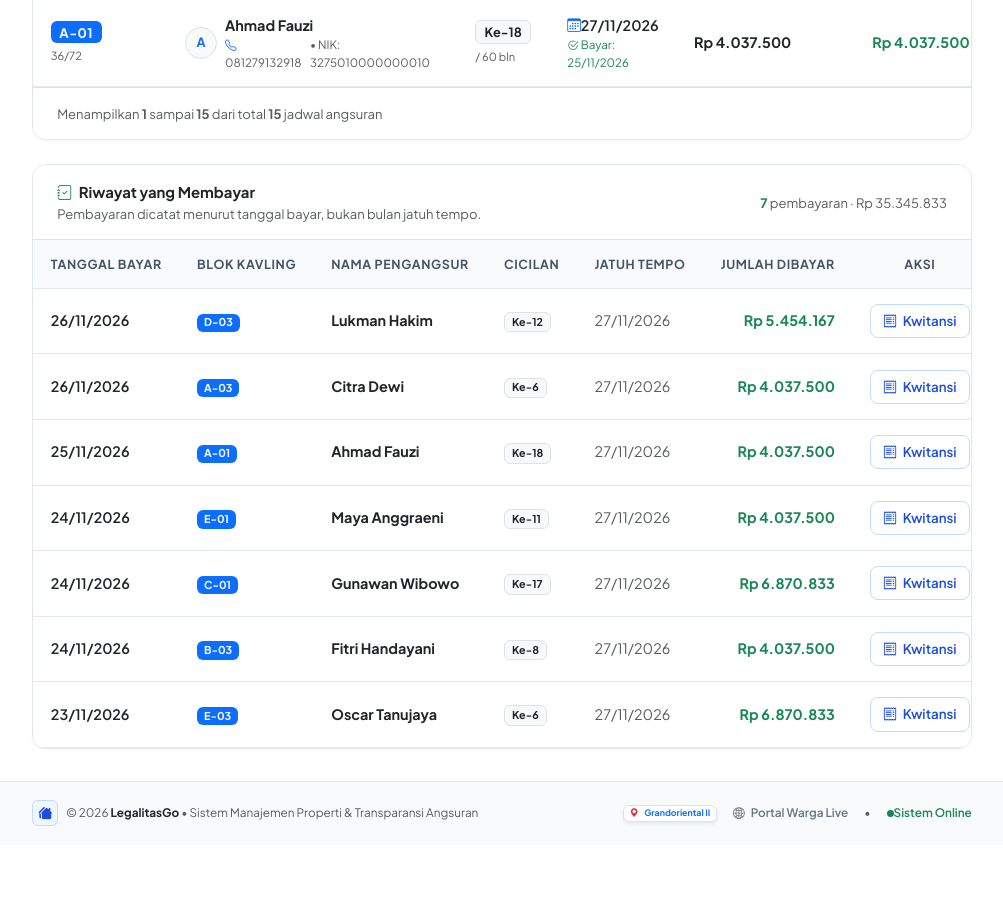
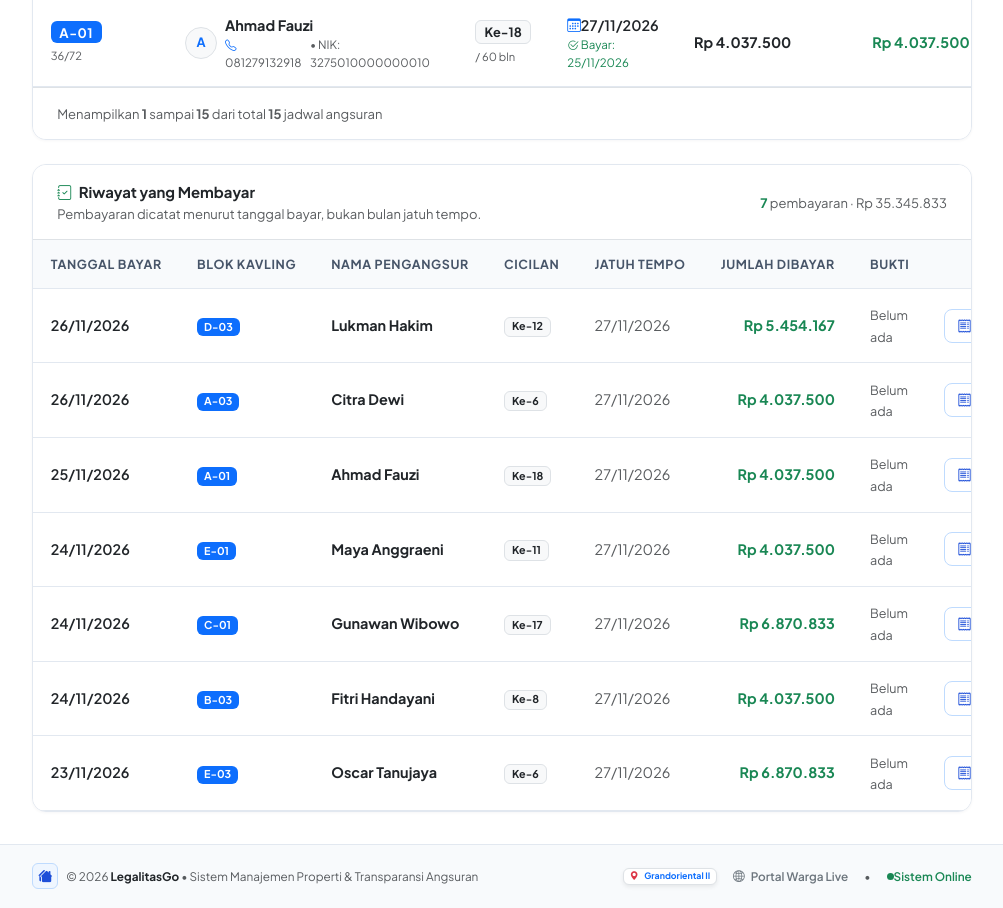
Before and after one commit to f4uz4n/legalitasgo2, a Laravel app: page /pembayaran in a window 1280 px wide. Shown: the part 2139-3047 px from the top of the page, without its empty margins (273-1276 px from the left). Before the commit the page ends 2965 px from the top, so only its background shows below. Run offline with Laravel 12, Linux system fonts and the light colour scheme; a user stored in the database is signed in; data comes from the database, SQL or seed files in the repository; some libraries are stand-ins or nearby versions.

Commit message:
update lihat lampiran angsuran

```diff
--- a/app/Http/Controllers/PembayaranController.php
+++ b/app/Http/Controllers/PembayaranController.php
@@ -8,6 +8,7 @@ use App\Models\KategoriKas;
 use App\Models\Penghuni;
 use Carbon\Carbon;
 use Illuminate\Http\Request;
+use Illuminate\Support\Facades\Storage;
 
 class PembayaranController extends Controller
 {
@@ -147,7 +148,7 @@ class PembayaranController extends Controller
 
         $angsuran = $query->paginate(20)->withQueryString();
 
-        $riwayat = Angsuran::with(['penghuni']);
+        $riwayat = Angsuran::with(['penghuni', 'kasMasuk']);
         if ($user && $user->isWarga()) {
             $riwayat->where('penghuni_id', $user->penghuni?->id ?? 0);
         }
@@ -311,12 +312,27 @@ class PembayaranController extends Controller
 
     public function show(Angsuran $angsuran)
     {
+        $this->pastikanBolehMelihat($angsuran);
+
+        $angsuran->load(['penghuni.perumahan', 'kasMasuk', 'pengambilanKwitansi']);
+        return view('pembayaran.show', compact('angsuran'));
+    }
+
+    public function bukti(Angsuran $angsuran)
+    {
+        $this->pastikanBolehMelihat($angsuran);
+        $angsuran->loadMissing('kasMasuk');
+        $path = $angsuran->bukti_bayar ?: $angsuran->kasMasuk?->bukti_file;
+        abort_unless($path && Storage::disk('public')->exists($path), 404);
+
+        return Storage::disk('public')->response($path);
+    }
+
+    private function pastikanBolehMelihat(Angsuran $angsuran): void
+    {
         $user = auth()->user();
         if ($user && $user->isWarga() && $angsuran->penghuni_id !== $user->penghuni?->id) {
             abort(403, 'Anda tidak memiliki hak akses untuk melihat rincian pembayaran ini.');
         }
-
-        $angsuran->load(['penghuni.perumahan', 'kasMasuk', 'pengambilanKwitansi']);
-        return view('pembayaran.show', compact('angsuran'));
     }
 }
--- a/resources/views/pembayaran/index.blade.php
+++ b/resources/views/pembayaran/index.blade.php
@@ -416,21 +416,21 @@
                                          style="width: 38px; height: 38px; flex-shrink: 0;"
                                          data-bs-toggle="modal"
                                          data-bs-target="#modalPreviewBukti"
-                                         data-img="{{ Storage::url($buktiFile) }}"
+                                         data-img="{{ route('pembayaran.bukti', $a) }}"
                                          data-warga="{{ $a->penghuni->nama_lengkap ?? '-' }}"
                                          data-blok="{{ $a->penghuni->blok_kavling ?? '-' }}"
                                          data-ke="{{ $a->angsuran_ke }}"
                                          data-nominal="Rp {{ number_format($a->jumlah_bayar, 0, ',', '.') }}"
                                          data-tgl="{{ $a->tanggal_bayar ? $a->tanggal_bayar->format('d/m/Y') : '-' }}"
                                          title="Klik untuk memperbesar bukti transfer">
-                                        <img src="{{ Storage::url($buktiFile) }}" alt="Bukti" class="w-100 h-100 object-fit-cover">
+                                        <img src="{{ route('pembayaran.bukti', $a) }}" alt="Bukti" class="w-100 h-100 object-fit-cover">
                                     </div>
                                     <div>
                                         <button type="button" class="btn btn-sm btn-link p-0 text-success text-decoration-none fw-bold btn-preview-bukti d-block"
                                                 style="font-size: 0.78rem;"
                                                 data-bs-toggle="modal"
                                                 data-bs-target="#modalPreviewBukti"
-                                                data-img="{{ Storage::url($buktiFile) }}"
+                                                data-img="{{ route('pembayaran.bukti', $a) }}"
                                                 data-warga="{{ $a->penghuni->nama_lengkap ?? '-' }}"
                                                 data-blok="{{ $a->penghuni->blok_kavling ?? '-' }}"
                                                 data-ke="{{ $a->angsuran_ke }}"
@@ -441,11 +441,11 @@
                                         <small class="text-muted" style="font-size: 0.68rem;">Tersimpan</small>
                                     </div>
                                 @elseif($isPdf)
-                                    <a href="{{ Storage::url($buktiFile) }}" target="_blank" class="badge bg-danger-subtle text-danger border border-danger-subtle py-1.5 px-2 text-decoration-none" title="Buka Dokumen PDF">
+                                    <a href="{{ route('pembayaran.bukti', $a) }}" target="_blank" class="badge bg-danger-subtle text-danger border border-danger-subtle py-1.5 px-2 text-decoration-none" title="Buka Dokumen PDF">
                                         <i class="bi bi-file-earmark-pdf-fill me-1"></i> Buka PDF
                                     </a>
                                 @else
-                                    <a href="{{ Storage::url($buktiFile) }}" target="_blank" class="badge bg-primary-subtle text-primary border border-primary-subtle py-1.5 px-2 text-decoration-none" title="Buka Berkas">
+                                    <a href="{{ route('pembayaran.bukti', $a) }}" target="_blank" class="badge bg-primary-subtle text-primary border border-primary-subtle py-1.5 px-2 text-decoration-none" title="Buka Berkas">
                                         <i class="bi bi-paperclip me-1"></i> Lihat Berkas
                                     </a>
                                 @endif
@@ -482,7 +482,7 @@
                     <td class="text-center">
                         <div class="d-inline-flex align-items-center gap-1.5">
                             @if($buktiFile)
-                                <a href="{{ Storage::url($buktiFile) }}" target="_blank" class="btn btn-sm btn-outline-success" title="Buka Berkas Bukti di Tab Baru">
+                                <a href="{{ route('pembayaran.bukti', $a) }}" target="_blank" class="btn btn-sm btn-outline-success" title="Buka Berkas Bukti di Tab Baru">
                                     <i class="bi bi-paperclip"></i>
                                 </a>
                             @endif
@@ -549,11 +549,17 @@
                     <th>Cicilan</th>
                     <th>Jatuh Tempo</th>
                     <th class="text-end">Jumlah Dibayar</th>
+                    <th>Bukti</th>
                     <th class="text-center">Aksi</th>
                 </tr>
             </thead>
             <tbody>
                 @forelse($riwayatBayar as $bayar)
+                @php
+                    $buktiRiwayat = $bayar->bukti_bayar ?: ($bayar->kasMasuk?->bukti_file);
+                    $extRiwayat = $buktiRiwayat ? strtolower(pathinfo($buktiRiwayat, PATHINFO_EXTENSION)) : '';
+                    $gambarRiwayat = in_array($extRiwayat, ['jpg', 'jpeg', 'png', 'webp']);
+                @endphp
                 <tr>
                     <td class="fw-semibold text-dark">{{ $bayar->tanggal_bayar->format('d/m/Y') }}</td>
                     <td>
@@ -563,6 +569,20 @@
                     <td><span class="badge bg-light text-dark border">Ke-{{ $bayar->angsuran_ke }}</span></td>
                     <td class="text-muted">{{ $bayar->tanggal_jatuh_tempo?->format('d/m/Y') ?? '-' }}</td>
                     <td class="text-end fw-bold text-success">Rp {{ number_format($bayar->jumlah_bayar, 0, ',', '.') }}</td>
+                    <td>
+                        @if($buktiRiwayat)
+                            <a href="{{ route('pembayaran.bukti', $bayar) }}" target="_blank" class="btn btn-sm btn-outline-success" title="Lihat bukti lampiran">
+                                @if($gambarRiwayat)
+                                    <img src="{{ route('pembayaran.bukti', $bayar) }}" alt="Bukti" style="width:28px;height:28px;object-fit:cover;border-radius:4px" class="me-1">
+                                @else
+                                    <i class="bi bi-paperclip"></i>
+                                @endif
+                                Lihat
+                            </a>
+                        @else
+                            <span class="text-muted small">Belum ada</span>
+                        @endif
+                    </td>
                     <td class="text-center">
                         <a href="{{ route('pembayaran.show', $bayar->id) }}" class="btn btn-sm btn-outline-primary">
                             <i class="bi bi-receipt"></i> Kwitansi
@@ -571,7 +591,7 @@
                 </tr>
                 @empty
                 <tr>
-                    <td colspan="7" class="text-center py-4 text-muted">Belum ada pembayaran angsuran pada periode ini.</td>
+                    <td colspan="8" class="text-center py-4 text-muted">Belum ada pembayaran angsuran pada periode ini.</td>
                 </tr>
                 @endforelse
             </tbody>
--- a/routes/web.php
+++ b/routes/web.php
@@ -139,6 +139,7 @@ Route::middleware(['auth', 'verified'])->group(function () {
     Route::get('/penghuni/{penghuni}', [PenghuniController::class, 'show'])->name('penghuni.show');
 
     // Pembayaran Show — HARUS setelah /pembayaran/create
+    Route::get('/pembayaran/{angsuran}/bukti', [PembayaranController::class, 'bukti'])->name('pembayaran.bukti');
     Route::get('/pembayaran/{angsuran}', [PembayaranController::class, 'show'])->name('pembayaran.show');
 });
 
```
Also changed, not shown: resources/views/pembayaran/show.blade.php (+5 -4 lines).
